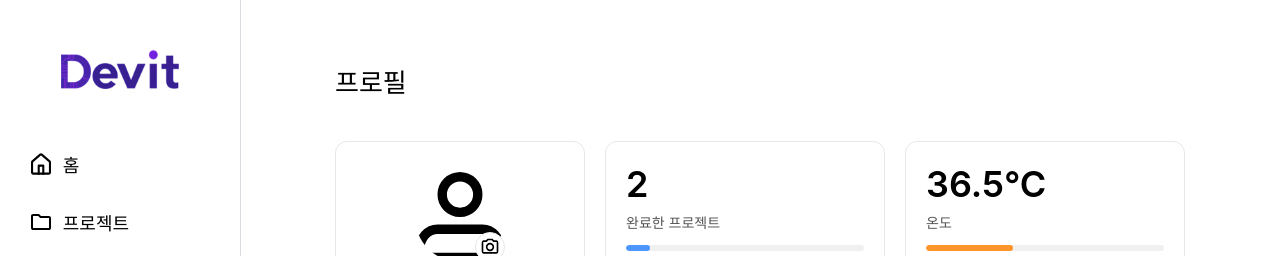
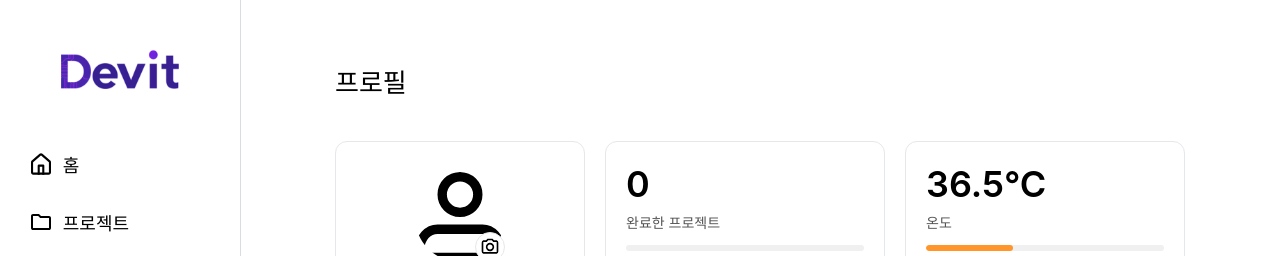
Before and after one commit to technologyaa/Devit-Web, a React (Vite) app: page /profile in a window 1280 px wide. Shown: the top 256 px of the page. Built offline with nearby package versions, Linux system fonts and the light colour scheme.

Commit message:
fix: 온도와 완료한 프로젝트 바의 데이터 가 음수일때 최대치로 가는거 수정

```diff
--- a/src/data/profile.js
+++ b/src/data/profile.js
@@ -4,7 +4,7 @@ const profiles = [
     job: "iOS",
     email: "whatTV@technologyaa.com",
     img: "/assets/profile-icon.svg",
-    CompletedProjects: "2", // -일때 짝대기 최대로 가는거 변경 해야함
+    CompletedProjects: "", // -일때 짝대기 최대로 가는거 변경 해야함
     Temp: "36.5",
     projectList: [
       { name: "서비스 Devit의 홈 화면 디자인", points: "+300" },
--- a/src/pages/profile/ProfilePage.jsx
+++ b/src/pages/profile/ProfilePage.jsx
@@ -47,6 +47,7 @@ const Progress = (currentValue, maxValue) => {
   const value = parseFloat(currentValue);
   const max = parseFloat(maxValue);
 
+  if (value < 0) return "0%"
   if (isNaN(value) || isNaN(max) || max <= 0) return "0%";
 
   const percentage = (value / max) * 100;
@@ -60,8 +61,12 @@ export default function ProfilePage() {
   const [reloadKey, setReloadKey] = useState(0);
   const profile = profiles[0]; // 전역 데이터에서 직접 프로필 정보를 가져옵니다.
 
-  const projectsCount = profile.CompletedProjects || "0";
-  const tempValue = profile.Temp || "0";
+  const projectsCountValue = parseFloat(profile?.CompletedProjects ?? "");
+  const tempValueValue = parseFloat(profile?.Temp ?? "");
+
+  const projectsCount = isNaN(projectsCountValue) ? "0" : String(projectsCountValue);
+  const tempValue = isNaN(tempValueValue) ? "0" : String(tempValueValue);
+
 
   const completedProjectsWidth = Progress(projectsCount, 20); // 최대 프로젝트 길이
   const tempWidth = Progress(tempValue, 100); // 최대 온도
@@ -117,14 +122,14 @@ export default function ProfilePage() {
             </S.Profile>
             <S.TopRight>
                 <S.StatBox>
-                    <S.StatValue>{profile.CompletedProjects}</S.StatValue>
+                    <S.StatValue>{projectsCount}</S.StatValue>
                     <S.StatLabel>완료한 프로젝트</S.StatLabel>
                     <S.ProgressBarContainer>
                         <S.ProgressBar width={completedProjectsWidth} color="#4D96FF" />
                     </S.ProgressBarContainer>
                 </S.StatBox>
                 <S.StatBox>
-                    <S.StatValue>{profile.Temp}°C</S.StatValue>
+                    <S.StatValue>{tempValue}°C</S.StatValue>
                     <S.StatLabel>온도</S.StatLabel>
                     <S.ProgressBarContainer>
                         <S.ProgressBar width={tempWidth} color={tempColor} />
```
